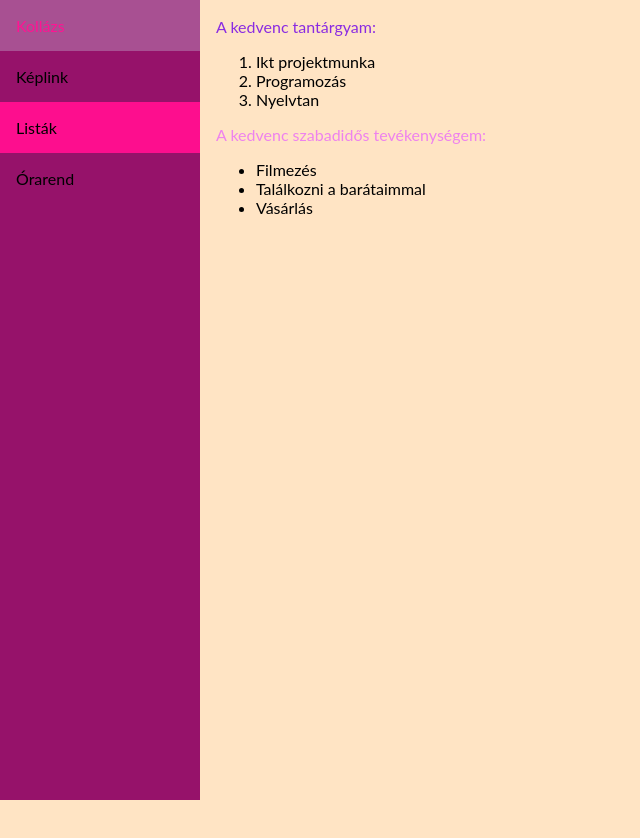
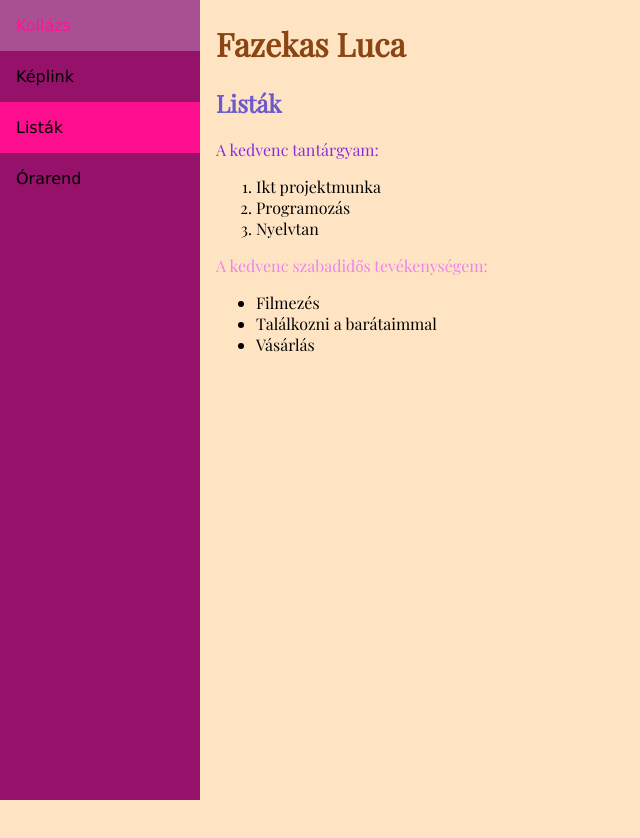
Before and after one commit to FazekasLuca/listak, a plain HTML site: page index.html in a window 1280 px wide. Shown: the whole page, without its empty margins (0-640 px from the left). Drawn offline with nearby package versions, Linux system fonts and the light colour scheme.

Commit message:
Update index.html

```diff
--- a/index.html
+++ b/index.html
@@ -1,5 +1,12 @@
 <!DOCTYPE html>
 <html lang="hu">
+<head>
+    <meta charset="UTF-8">
+    <meta name="viewport" content="width=device-width, initial-scale=1.0">
+    <title>Listák</title>
+<link rel="preconnect" href="https://fonts.googleapis.com">
+<link rel="preconnect" href="https://fonts.gstatic.com" crossorigin>
+<link href="https://fonts.googleapis.com/css2?family=Playfair+Display&display=swap" rel="stylesheet">
 <style>
     body {
   margin: 0;
@@ -7,6 +14,7 @@ body {
 }
 
 .sidebar {
+ font-family: Verdana, Geneva, Tahoma, sans-serif;
   margin: 0;
   padding: 0;
   width: 200px;
@@ -34,6 +42,7 @@ body {
 }
 
 div.content {
+font-family: 'Playfair Display', serif;
   margin-left: 200px;
   padding: 1px 16px;
   height: 1000px;
@@ -56,10 +65,6 @@ div.content {
   }
 }
 </style>
-<head>
-    <meta charset="UTF-8">
-    <meta name="viewport" content="width=device-width, initial-scale=1.0">
-    <title>Listák</title>
 </head>
 <body style="background-color: bisque;">
 <div class="sidebar">
@@ -68,8 +73,9 @@ div.content {
   <a class="active" href="https://fazekasluca.github.io/listak/">Listák</a>
   <a href="https://fazekasluca.github.io/orarend/">Órarend</a>
 </div>
-
 <div class="content">
+    <h1 style="color: saddlebrown;"> Fazekas Luca</h1>
+    <h2 style="color: slateblue;"> Listák</h2>
 <p style="color: blueviolet;"> A kedvenc tantárgyam:</p>
 <ol style="color: rebeccapurple;" ></ol>
     <ol>
```
Lines whose indentation alone changed are shown as unchanged.
